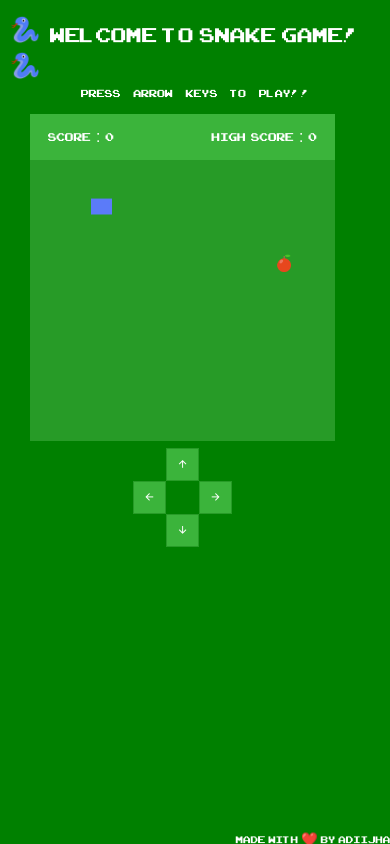
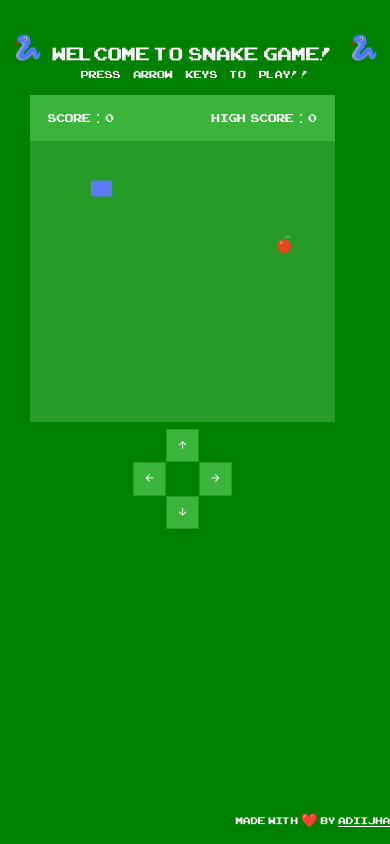
Before and after one commit to Adiijha/Snake-game, a website: page public/index.html in a window 390 px wide. Drawn offline with nearby package versions, Linux system fonts and the light colour scheme; no server answers.

Commit message:
Minor Changes

```diff
--- a/public/style.css
+++ b/public/style.css
@@ -290,7 +290,7 @@ button {
     }
 
     .title-board :nth-child(1) {
-        font-size: 3.3vh;
+        font-size: 3vh;
         padding-top: 2vh;
     }
 
```
